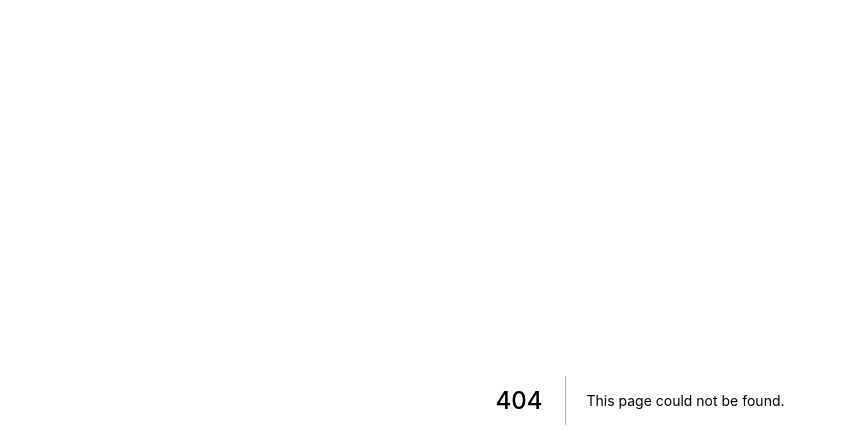
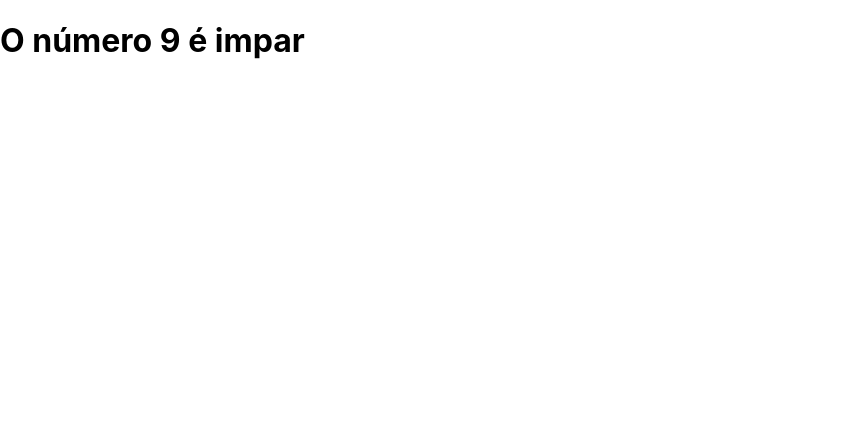
Before and after one commit to David-Pires/React-Exercises, a Next.js app: page /render/condicional2 in a window 1280 px wide. Before the commit this address had no page. Shown: the top 448 px of the page, without its empty margins (0-846 px from the left). Built offline with nearby package versions, Linux system fonts and the light colour scheme.

Commit message:
another application for conditionals

```diff
--- /dev/null
+++ b/components/If.jsx
@@ -0,0 +1,7 @@
+export default function If(props) {
+  if (props.teste) {
+    return props.children;
+  } else {
+    return null;
+  }
+}
--- /dev/null
+++ b/pages/render/condicional2.jsx
@@ -0,0 +1,14 @@
+import If from "../../components/If";
+export default function Condicional1() {
+  const numero = 9;
+  return (
+    <div>
+      <If teste={numero % 2 === 0}>
+        <h1>O número {numero} é par</h1>
+      </If>
+      <If teste={numero % 2 === 1}>
+        <h1>O número {numero} é impar</h1>
+      </If>
+    </div>
+  );
+}
```
